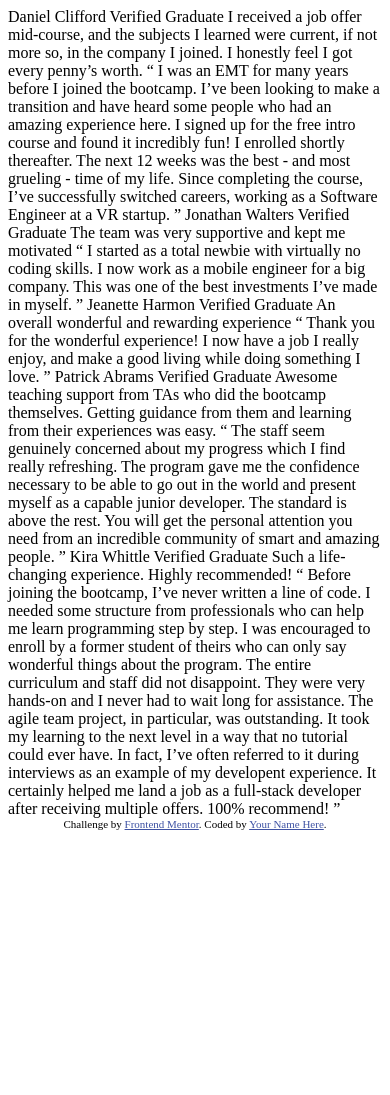
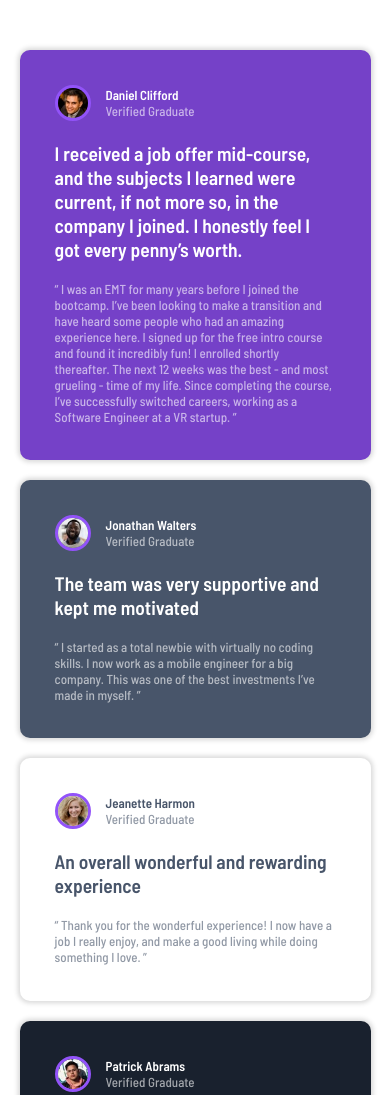
Before and after one commit to maruev/testimonial-grid-frontendmentorio, a plain HTML site: page index.html in a window 390 px wide. Shown: the top 1095 px of the page. Before the commit the page ends 844 px from the top, so only its background shows below. Drawn offline with Linux system fonts and the light colour scheme.

Commit message:
Create style.css; Update index.html, style.css
Done mobile and desctop design

```diff
--- a/index.html
+++ b/index.html
@@ -2,75 +2,79 @@
 <html lang="en">
 <head>
   <meta charset="UTF-8">
-  <meta name="viewport" content="width=device-width, initial-scale=1.0"> <!-- displays site properly based on user's device -->
-
+  <meta name="viewport" content="width=device-width, initial-scale=1.0">
   <link rel="icon" type="image/png" sizes="32x32" href="./images/favicon-32x32.png">
-
   <title>Frontend Mentor | [Challenge Name Here]</title>
-
-  <!-- Feel free to remove these styles or customise in your own stylesheet 👍 -->
-  <style>
-    .attribution { font-size: 11px; text-align: center; }
-    .attribution a { color: hsl(228, 45%, 44%); }
-  </style>
+  <link rel="stylesheet" href="style.css">
+  <link rel="preconnect" href="https://fonts.googleapis.com">
+  <link rel="preconnect" href="https://fonts.gstatic.com" crossorigin>
+  <link href="https://fonts.googleapis.com/css2?family=Barlow+Semi+Condensed:wght@500;600&display=swap" rel="stylesheet">
 </head>
 <body>
-  Daniel Clifford
-  Verified Graduate
-
-  I received a job offer mid-course, and the subjects I learned were current, if not more so,
-  in the company I joined. I honestly feel I got every penny’s worth.
-
-  “ I was an EMT for many years before I joined the bootcamp. I’ve been looking to make a
-  transition and have heard some people who had an amazing experience here. I signed up
-  for the free intro course and found it incredibly fun! I enrolled shortly thereafter.
-  The next 12 weeks was the best - and most grueling - time of my life. Since completing
-  the course, I’ve successfully switched careers, working as a Software Engineer at a VR startup. ”
-
-  Jonathan Walters
-  Verified Graduate
-
-  The team was very supportive and kept me motivated
-
-  “ I started as a total newbie with virtually no coding skills. I now work as a mobile engineer
-  for a big company. This was one of the best investments I’ve made in myself. ”
-
-  Jeanette Harmon
-  Verified Graduate
-
-  An overall wonderful and rewarding experience
-
-  “ Thank you for the wonderful experience! I now have a job I really enjoy, and make a good living
-  while doing something I love. ”
-
-  Patrick Abrams
-  Verified Graduate
-
-  Awesome teaching support from TAs who did the bootcamp themselves. Getting guidance from them and
-  learning from their experiences was easy.
-
-  “ The staff seem genuinely concerned about my progress which I find really refreshing. The program
-  gave me the confidence necessary to be able to go out in the world and present myself as a capable
-  junior developer. The standard is above the rest. You will get the personal attention you need from
-  an incredible community of smart and amazing people. ”
-
-  Kira Whittle
-  Verified Graduate
-
-  Such a life-changing experience. Highly recommended!
-
-  “ Before joining the bootcamp, I’ve never written a line of code. I needed some structure from
-  professionals who can help me learn programming step by step. I was encouraged to enroll by a former
-  student of theirs who can only say wonderful things about the program. The entire curriculum and staff
-  did not disappoint. They were very hands-on and I never had to wait long for assistance. The agile team
-  project, in particular, was outstanding. It took my learning to the next level in a way that no tutorial
-  could ever have. In fact, I’ve often referred to it during interviews as an example of my developent
-  experience. It certainly helped me land a job as a full-stack developer after receiving multiple offers.
-  100% recommend! ”
-
-  <div class="attribution">
-    Challenge by <a href="https://www.frontendmentor.io?ref=challenge" target="_blank">Frontend Mentor</a>.
-    Coded by <a href="#">Your Name Here</a>.
+  <div id="main-container">
+    <div id="left-container">
+      <div id="left-top-container">
+        <div class="item dark" id="item-1">
+          <div class="item-top">
+            <img class="user-photo" src="images/image-daniel.jpg" alt="">
+            <div class="user-information">
+              <h4 class="user-name">Daniel Clifford</h4>
+              <p class="user-graduate">Verified Graduate</p>
+            </div>
+          </div>
+          <h2 class="testimonial-header">I received a job offer mid-course, and the subjects I learned were current, if not more so, in the company I joined. I honestly feel I got every penny’s worth.</h2>
+          <p class="testimonial-text">“ I was an EMT for many years before I joined the bootcamp. I’ve been looking to make a transition and have heard some people who had an amazing experience here. I signed up for the free intro course and found it incredibly fun! I enrolled shortly thereafter. The next 12 weeks was the best - and most grueling - time of my life. Since completing the course, I’ve successfully switched careers, working as a Software Engineer at a VR startup. ”</p>
+        </div>
+        <div class="item dark" id="item-2">
+          <div class="item-top">
+            <img class="user-photo" src="images/image-jonathan.jpg" alt="">
+            <div class="user-information">
+              <h4 class="user-name">Jonathan Walters</h4>
+              <p class="user-graduate">Verified Graduate</p>
+            </div>
+          </div>
+          <h2 class="testimonial-header">The team was very supportive and kept me motivated</h2>
+          <p class="testimonial-text">“ I started as a total newbie with virtually no coding skills. I now work as a mobile engineer for a big company. This was one of the best investments I’ve made in myself. ”</p>
+        </div>
+      </div>
+      <div id="left-bottom-container">
+        <div class="item light" id="item-3">
+          <div class="item-top">
+            <img class="user-photo" src="images/image-jeanette.jpg" alt="">
+            <div class="user-information">
+              <h4 class="user-name">Jeanette Harmon</h4>
+              <p class="user-graduate">Verified Graduate</p>
+            </div>
+          </div>
+          <h2 class="testimonial-header">An overall wonderful and rewarding experience</h2>
+          <p class="testimonial-text">“ Thank you for the wonderful experience! I now have a job I really enjoy, and make a good living while doing something I love. ”</p>
+        </div>
+        <div class="item dark" id="item-4">
+          <div class="item-top">
+            <img class="user-photo" src="images/image-patrick.jpg" alt="">
+            <div class="user-information">
+              <h4 class="user-name">Patrick Abrams</h4>
+              <p class="user-graduate">Verified Graduate</p>
+            </div>
+          </div>
+          <h2 class="testimonial-header">Awesome teaching support from TAs who did the bootcamp themselves. Getting guidance from them and learning from their experiences was easy.</h2>
+          <p class="testimonial-text">“ The staff seem genuinely concerned about my progress which I find really refreshing. The program gave me the confidence necessary to be able to go out in the world and present myself as a capable junior developer. The standard is above the rest. You will get the personal attention you need from an incredible community of smart and amazing people. ”</p>
+        </div>
+      </div>
+    </div>
+    <div id="right-container">
+      <div class="item light" id="item-5">
+        <div class="item-top">
+          <img class="user-photo" src="images/image-kira.jpg" alt="">
+          <div class="user-information">
+            <h4 class="user-name">Kira Whittle</h4>
+            <p class="user-graduate">Verified Graduate</p>
+          </div>
+        </div>
+        <h2 class="testimonial-header">Such a life-changing experience. Highly recommended!</h2>
+        <p class="testimonial-text">“ Before joining the bootcamp, I’ve never written a line of code. I needed some structure from professionals who can help me learn programming step by step. I was encouraged to enroll by a former student of theirs who can only say wonderful things about the program. The entire curriculum and staff did not disappoint. They were very hands-on and I never had to wait long for assistance. The agile team project, in particular, was outstanding. It took my learning to the next level in a way that no tutorial could ever have. In fact, I’ve often referred to it during interviews as an example of my developent experience. It certainly helped me land a job as a full-stack developer after receiving multiple offers. 100% recommend! ”</p>
+      </div>
+    </div>
   </div>
 </body>
 </html>
--- /dev/null
+++ b/style.css
@@ -0,0 +1,128 @@
+html {
+    font-size: 13px;
+    font-family: 'Barlow Semi Condensed', sans-serif;
+}
+
+body {
+    padding: 5%;
+    padding-top: 50px;
+}
+
+* {
+    margin: 0;
+    padding: 0;
+}
+
+#main-container {
+    height: auto;
+    min-width: 250px;
+    margin: 0 auto;
+    display: flex;
+    flex-direction: column;
+}
+
+#left-container {
+    flex-basis: 75%;
+    display: flex;
+    flex-direction: column;
+}
+
+#right-container {
+    flex-basis: 25%;
+}
+
+.item {
+    margin-bottom: 20px;
+    border-radius: 10px;
+    padding: 10%;
+    box-shadow: 0px 0px 5px 2px rgba(0, 0, 0, 0.155);
+}
+
+.dark {
+    color: white;
+}
+
+.light {
+    color: hsl(217, 19%, 35%);
+}
+
+.item-top {
+    margin-bottom: 20px;
+    display: flex;
+}
+
+.user-information {
+    display: flex;
+    flex-direction: column;
+    justify-content: center;
+    margin-left: 15px;
+}
+
+.user-photo {
+    width: 30px;
+    height: 30px;
+    border-radius: 50%;
+    background-color: ;
+    border: 3px solid hsl(263, 93%, 65%);
+}
+
+.user-graduate, .testimonial-text{
+    opacity: 60%;
+}
+
+.testimonial-header {
+    margin-bottom: 20px;
+}
+
+#item-1 {
+    background-color: hsl(263, 55%, 52%);
+}
+
+#item-2 {
+    background-color: hsl(217, 19%, 35%);
+}
+
+#item-3, .item-5 {
+    background-color: white;
+}
+
+#item-4 {
+    background-color: hsl(219, 29%, 14%);
+}
+
+@media (min-width: 800px) {
+    #main-container {
+        display: flex;
+        flex-direction: row;
+        max-width: 1000px;
+    }
+
+    #left-top-container, #left-bottom-container {
+        display: flex;
+        flex-direction: row;
+        flex-basis: 50%;
+    }
+
+    #right-container {
+        display: flex;
+        flex-direction: column;
+    }
+
+    .item {
+        margin-left: 20px;
+        padding: 25px;
+    }
+
+    #item-1, #item-4 {
+        flex-basis: 66%;
+    }
+
+    #item-2, #item-3 {
+        flex-basis: 33%;
+    }
+
+    #item-5 {
+        flex-basis: 100%;
+    }
+
+}
```
Also changed, not shown: placeholder.txt (added).
